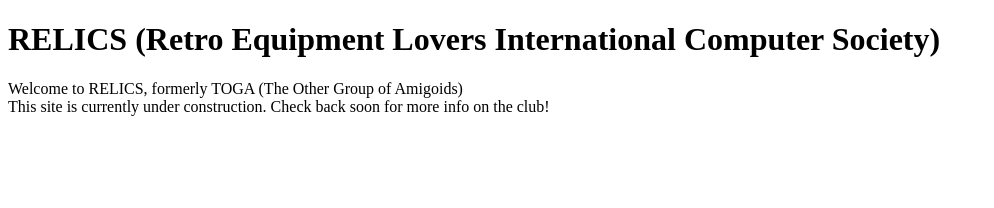
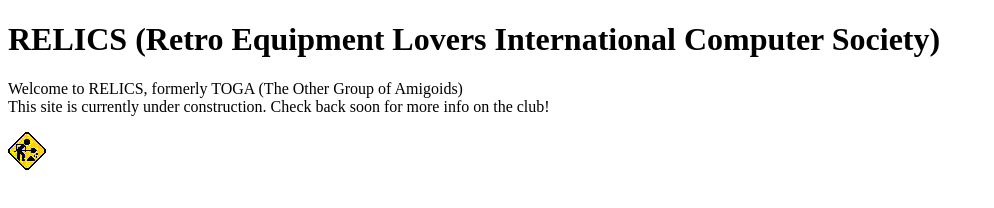
Before and after one commit to RELICSBayArea/website, a plain HTML site: page index.html in a window 1280 px wide. Shown: the whole page, without its empty margins (0-994 px from the left). Drawn offline with Linux system fonts and the light colour scheme.

Commit message:
add under construction gif

```diff
--- a/index.html
+++ b/index.html
@@ -7,5 +7,6 @@
     <h1>RELICS (Retro Equipment Lovers International Computer Society)</h1>
     <p>Welcome to RELICS, formerly TOGA (The Other Group of Amigoids)<br>
       This site is currently under construction. Check back soon for more info on the club!</p>
+    <img src="under_construction.gif" alt="Under Construction!">
   </body>
 </html>
```
Also changed, not shown: under_construction.gif (added).
